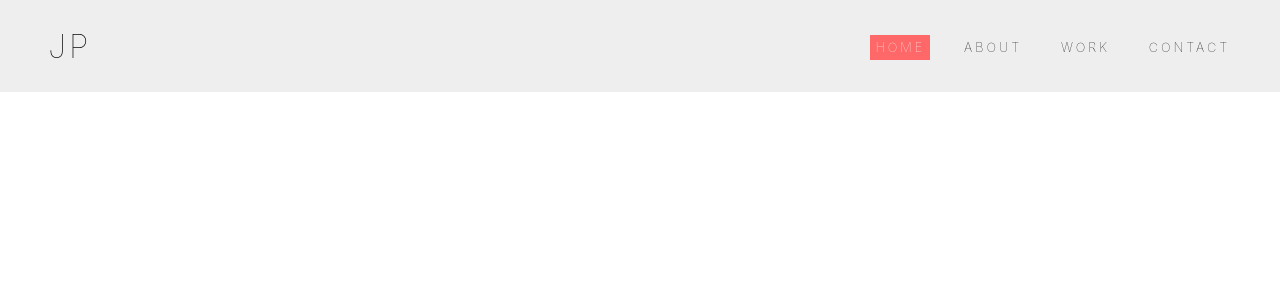
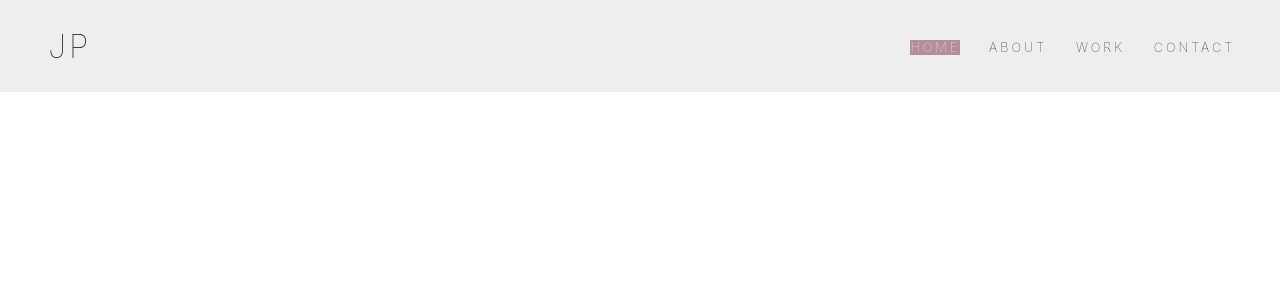
Before and after one commit to jspark721/react-portfolio, a React app: page / in a window 1280 px wide. In both pictures the pointer is over the link "HOME". Shown: the top 300 px of the page. Built offline with nearby package versions, Linux system fonts and the light colour scheme.

Commit message:
add navigation style with scss

```diff
--- a/src/styles/navigation.scss
+++ b/src/styles/navigation.scss
@@ -1,6 +1,6 @@
 $light: #eeeeee;
 $black: #000000;
-$primary: #FF6868;
+$primary: #B38D97;
 $white: #ffffff;
 
 nav {
@@ -32,12 +32,10 @@ nav {
         letter-spacing: 3px;
         text-transform: uppercase;
         font-size: 0.8em;
-        padding: 5px;
         &:hover {
-          transition: all .7s ease;
+          transition: all .4s ease;
           background-color: $primary;
           color: $white;
-          padding: 5px;
         }
       }
     }
```
